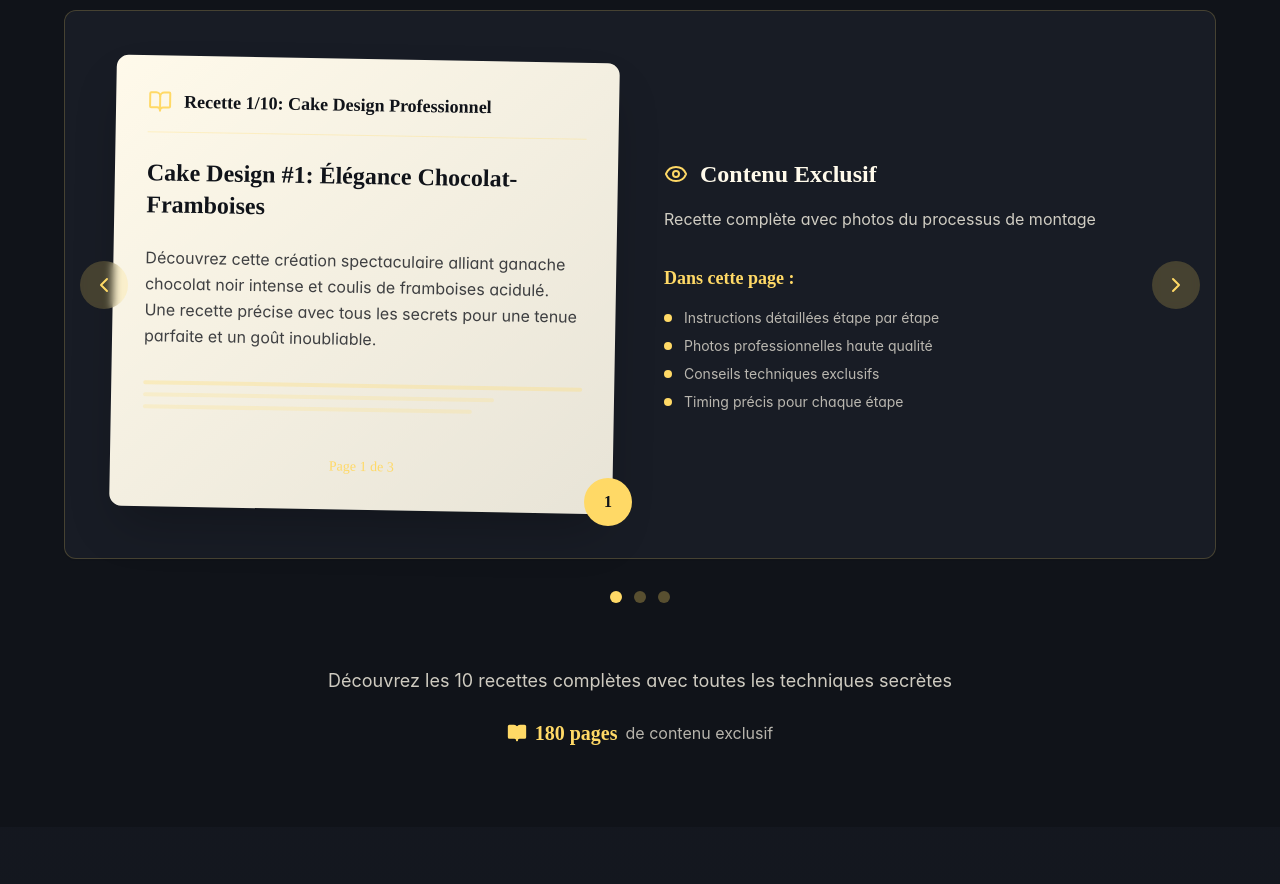
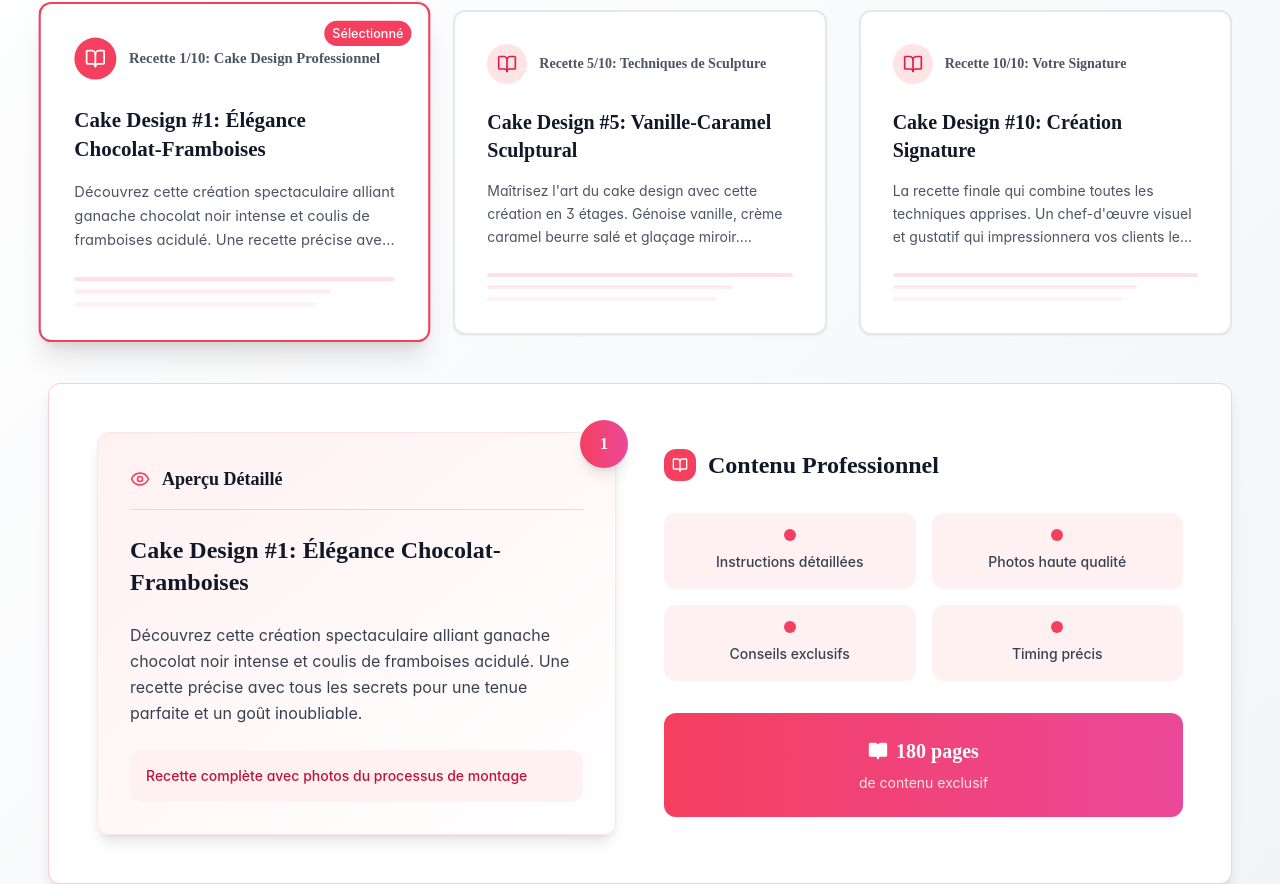
Before and after one commit to addianouar/alchemy-cakes-landing, a React (Vite) app: page / in a window 1280 px wide. Shown: the part 4071-4955 px from the top of the page. Built offline with nearby package versions, Linux system fonts and the light colour scheme.

Commit message:
Refactor: Change design and UI
Update the landing page's design and UI with a new color scheme and aesthetic, while keeping the existing content and structure.

```diff
--- a/src/components/sections/Preview.tsx
+++ b/src/components/sections/Preview.tsx
@@ -35,150 +35,148 @@ export const Preview = () => {
   }
 
   return (
-    <section className="py-20 bg-luxury-dark">
+    <section className="py-20 bg-gradient-to-br from-white via-gray-50 to-gray-100">
       <div className="container mx-auto px-6 lg:px-12">
         <div className="text-center space-y-6 mb-16 animate-fade-in-up">
-          <p className="text-luxury-gold font-inter font-medium tracking-wider uppercase text-sm">
+          <p className="text-rose-600 font-inter font-medium tracking-wider uppercase text-sm">
             🔥 Option 1 : Aperçu du Livre
           </p>
-          <h2 className="font-playfair text-3xl md:text-5xl font-bold text-luxury-light leading-tight">
-            Preview <span className="text-luxury-gold">Section</span>
+          <h2 className="font-playfair text-3xl md:text-5xl font-bold text-gray-900 leading-tight">
+            Preview <span className="text-rose-600">Section</span>
           </h2>
-          <p className="text-luxury-light/80 text-lg font-inter leading-relaxed max-w-3xl mx-auto">
+          <p className="text-gray-700 text-lg font-inter leading-relaxed max-w-3xl mx-auto">
             Un aperçu exclusif de ce qui vous attend : des recettes illustrées pas à pas,
             des techniques expliquées clairement, et des secrets de pâtisserie jamais révélés.
           </p>
         </div>
 
-        {/* Book Preview Gallery */}
-        <div className="max-w-6xl mx-auto">
-          <div className="relative">
-            {/* Main Preview Card */}
-            <Card className="bg-luxury-dark-lighter border-luxury-gold/20 p-8 md:p-12 animate-scale-in">
+        {/* Cards Grid Layout */}
+        <div className="max-w-7xl mx-auto">
+          <div className="grid lg:grid-cols-3 gap-8 mb-12">
+            {pages.map((page, index) => (
+              <Card
+                key={index}
+                className={`relative overflow-hidden bg-white border-2 transition-all duration-500 cursor-pointer hover:shadow-2xl hover:-translate-y-2 ${
+                  currentPage === index
+                    ? 'border-rose-500 shadow-xl scale-105'
+                    : 'border-gray-200 hover:border-rose-300'
+                }`}
+                onClick={() => setCurrentPage(index)}
+              >
+                <div className="p-8">
+                  <div className="flex items-center gap-3 mb-6">
+                    <div className={`w-10 h-10 rounded-full flex items-center justify-center ${
+                      currentPage === index ? 'bg-rose-500 text-white' : 'bg-rose-100 text-rose-600'
+                    }`}>
+                      <BookOpen size={20} />
+                    </div>
+                    <span className="font-playfair text-sm font-semibold text-gray-600">
+                      {page.preview}
+                    </span>
+                  </div>
+
+                  <h3 className="font-playfair text-xl font-bold text-gray-900 mb-4 line-clamp-2">
+                    {page.title}
+                  </h3>
+
+                  <p className="text-gray-600 font-inter text-sm leading-relaxed mb-6 line-clamp-3">
+                    {page.content}
+                  </p>
+
+                  <div className="space-y-2">
+                    <div className="h-1 bg-rose-200/60 rounded w-full"></div>
+                    <div className="h-1 bg-rose-200/40 rounded w-4/5"></div>
+                    <div className="h-1 bg-rose-200/30 rounded w-3/4"></div>
+                  </div>
+
+                  {currentPage === index && (
+                    <div className="absolute top-4 right-4">
+                      <div className="bg-rose-500 text-white text-xs px-2 py-1 rounded-full font-medium">
+                        Sélectionné
+                      </div>
+                    </div>
+                  )}
+                </div>
+              </Card>
+            ))}
+          </div>
+
+          {/* Selected Page Details */}
+          <Card className="bg-white border-rose-200 shadow-lg animate-scale-in">
+            <div className="p-8 md:p-12">
               <div className="grid md:grid-cols-2 gap-12 items-center">
-                {/* Left: Book Page Mockup */}
+                {/* Left: Enhanced Preview */}
                 <div className="relative">
-                  <div className="bg-gradient-to-br from-luxury-light to-luxury-light/90 rounded-lg p-8 shadow-2xl transform rotate-1 hover:rotate-0 transition-smooth">
+                  <div className="bg-gradient-to-br from-rose-50 to-white rounded-xl p-8 shadow-lg border border-rose-100">
                     <div className="space-y-6">
-                      <div className="flex items-center gap-3 border-b border-luxury-gold/30 pb-4">
-                        <BookOpen className="text-luxury-gold" size={24} />
-                        <span className="font-playfair text-lg font-semibold text-luxury-dark">
-                          {pages[currentPage].preview}
+                      <div className="flex items-center gap-3 border-b border-rose-200 pb-4">
+                        <Eye className="text-rose-500" size={20} />
+                        <span className="font-playfair text-lg font-semibold text-gray-900">
+                          Aperçu Détaillé
                         </span>
                       </div>
 
-                      <h3 className="font-playfair text-2xl font-bold text-luxury-dark mb-4">
+                      <h3 className="font-playfair text-2xl font-bold text-gray-900">
                         {pages[currentPage].title}
                       </h3>
 
-                      <div className="space-y-4 text-luxury-dark/80 font-inter leading-relaxed">
-                        <p>{pages[currentPage].content}</p>
+                      <p className="text-gray-700 font-inter leading-relaxed">
+                        {pages[currentPage].content}
+                      </p>
 
-                        {/* Mockup content lines */}
-                        <div className="space-y-2 pt-4">
-                          <div className="h-1 bg-luxury-gold/30 rounded w-full"></div>
-                          <div className="h-1 bg-luxury-gold/20 rounded w-4/5"></div>
-                          <div className="h-1 bg-luxury-gold/20 rounded w-3/4"></div>
-                        </div>
-
-                        {/* Page number */}
-                        <div className="text-center pt-6">
-                          <span className="text-luxury-gold font-playfair text-sm">
-                            Page {currentPage + 1} de {pages.length}
-                          </span>
-                        </div>
+                      <div className="bg-rose-50 rounded-lg p-4">
+                        <p className="text-rose-700 font-inter text-sm font-medium">
+                          {pages[currentPage].image}
+                        </p>
                       </div>
                     </div>
                   </div>
 
-                  {/* Page number indicator */}
-                  <div className="absolute -bottom-4 -right-4 bg-luxury-gold text-luxury-dark rounded-full w-12 h-12 flex items-center justify-center font-playfair font-bold">
+                  <div className="absolute -top-3 -right-3 bg-gradient-to-r from-rose-500 to-pink-500 text-white rounded-full w-12 h-12 flex items-center justify-center font-playfair font-bold shadow-lg">
                     {currentPage + 1}
                   </div>
                 </div>
 
-                {/* Right: Description */}
+                {/* Right: Features */}
                 <div className="space-y-8">
                   <div className="space-y-4">
-                    <div className="flex items-center gap-3">
-                      <Eye className="text-luxury-gold" size={24} />
-                      <h3 className="font-playfair text-2xl font-semibold text-luxury-light">
-                        Contenu Exclusif
-                      </h3>
-                    </div>
-
-                    <p className="text-luxury-light/80 font-inter leading-relaxed">
-                      {pages[currentPage].image}
-                    </p>
+                    <h3 className="font-playfair text-2xl font-semibold text-gray-900 flex items-center gap-3">
+                      <div className="w-8 h-8 bg-rose-500 rounded-lg flex items-center justify-center">
+                        <BookOpen className="text-white" size={16} />
+                      </div>
+                      Contenu Professionnel
+                    </h3>
                   </div>
 
-                  {/* Features list */}
-                  <div className="space-y-4">
-                    <h4 className="font-playfair text-lg font-semibold text-luxury-gold">
-                      Dans cette page :
-                    </h4>
-                    <div className="space-y-2">
-                      {[
-                        "Instructions détaillées étape par étape",
-                        "Photos professionnelles haute qualité",
-                        "Conseils techniques exclusifs",
-                        "Timing précis pour chaque étape"
-                      ].map((feature, index) => (
-                        <div key={index} className="flex items-center gap-3">
-                          <div className="w-2 h-2 bg-luxury-gold rounded-full"></div>
-                          <span className="text-luxury-light/70 font-inter text-sm">
-                            {feature}
-                          </span>
-                        </div>
-                      ))}
+                  <div className="grid grid-cols-2 gap-4">
+                    {[
+                      "Instructions détaillées",
+                      "Photos haute qualité",
+                      "Conseils exclusifs",
+                      "Timing précis"
+                    ].map((feature, index) => (
+                      <div key={index} className="bg-rose-50 rounded-lg p-4 text-center">
+                        <div className="w-3 h-3 bg-rose-500 rounded-full mx-auto mb-2"></div>
+                        <span className="text-gray-700 font-inter text-sm font-medium">
+                          {feature}
+                        </span>
+                      </div>
+                    ))}
+                  </div>
+
+                  <div className="bg-gradient-to-r from-rose-500 to-pink-500 rounded-xl p-6 text-white text-center">
+                    <div className="flex items-center justify-center gap-2 mb-2">
+                      <BookOpen className="fill-current" size={20} />
+                      <span className="font-playfair text-xl font-bold">180 pages</span>
                     </div>
+                    <p className="text-rose-100 font-inter text-sm">
+                      de contenu exclusif
+                    </p>
                   </div>
                 </div>
               </div>
-            </Card>
-
-            {/* Navigation Buttons */}
-            <button
-              onClick={prevPage}
-              className="absolute left-4 top-1/2 -translate-y-1/2 bg-luxury-gold/20 hover:bg-luxury-gold/30 text-luxury-gold rounded-full p-3 transition-smooth backdrop-blur-sm"
-            >
-              <ChevronLeft size={24} />
-            </button>
-
-            <button
-              onClick={nextPage}
-              className="absolute right-4 top-1/2 -translate-y-1/2 bg-luxury-gold/20 hover:bg-luxury-gold/30 text-luxury-gold rounded-full p-3 transition-smooth backdrop-blur-sm"
-            >
-              <ChevronRight size={24} />
-            </button>
-          </div>
-
-          {/* Page Indicators */}
-          <div className="flex justify-center gap-3 mt-8">
-            {pages.map((_, index) => (
-              <button
-                key={index}
-                onClick={() => setCurrentPage(index)}
-                className={`w-3 h-3 rounded-full transition-smooth ${
-                  currentPage === index
-                    ? 'bg-luxury-gold'
-                    : 'bg-luxury-gold/30 hover:bg-luxury-gold/50'
-                }`}
-              />
-            ))}
-          </div>
-
-          {/* CTA */}
-          <div className="text-center mt-16 animate-fade-in-up" style={{ animationDelay: '0.6s' }}>
-            <p className="text-luxury-light/80 text-lg font-inter mb-6">
-              Découvrez les 10 recettes complètes avec toutes les techniques secrètes
-            </p>
-            <div className="flex items-center justify-center gap-2 text-luxury-gold">
-              <BookOpen className="fill-current" size={20} />
-              <span className="font-playfair text-xl font-bold">180 pages</span>
-              <span className="text-luxury-light/70 font-inter">de contenu exclusif</span>
             </div>
-          </div>
+          </Card>
         </div>
       </div>
     </section>
```
